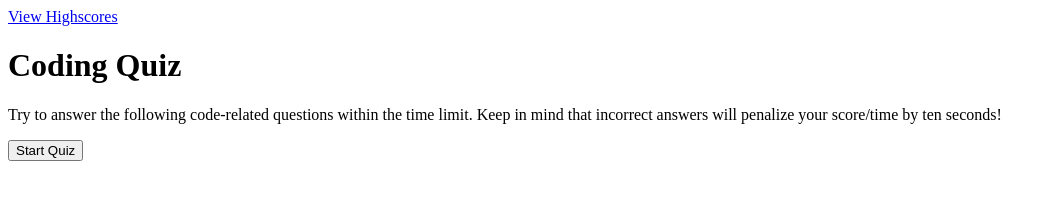
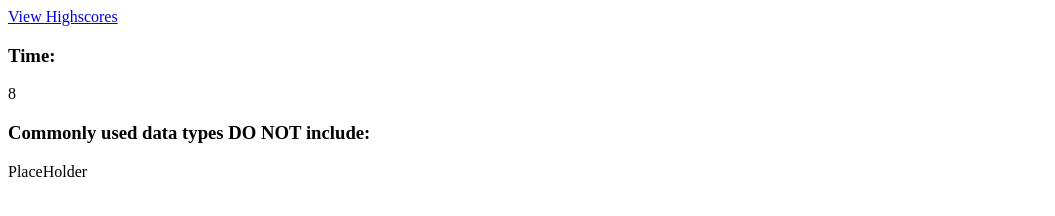
Before and after one commit to edamezcua/Code-Quiz, a plain HTML site: page index.html in a window 1280 px wide. Both pictures are taken after a click on the button "Start Quiz". Shown: the whole page, without its empty margins (0-1055 px from the left). Drawn offline with Linux system fonts and the light colour scheme.

Commit message:
added questions, rendered questions, and added start event listener

```diff
--- a/assets/styles.css
+++ b/assets/styles.css
@@ -0,0 +1,3 @@
+.hide {
+    display: none;
+}
--- a/index.html
+++ b/index.html
@@ -14,6 +14,8 @@
     <a href="highscores.hmtl">View Highscores</a>
     <!-- This is a wrapper -->
     <div id="wrapper">
+        <h3>Time:</h3>
+        <div id="time"></div>
         <!-- Div for timer -->
         <div id="currentTime"></div>
         <!-- Div for quiz content -->
@@ -22,9 +24,12 @@
             <p>Try to answer the following code-related questions within the time limit. Keep in mind that incorrect
                 answers
                 will penalize your score/time by ten seconds!</p>
-            <ul id="choicesUl"></ul>
             <!-- Buttons -->
             <button id="startTime">Start Quiz</button>
+        </div>
+        <div id="questions" class="hide">
+            <h3 id="qTitle">PlaceHolder</h3>
+            <div id="choicesUl">PlaceHolder</div>
         </div>
     </div>
     <script src="script.js"></script>
--- a/script.js
+++ b/script.js
@@ -0,0 +1,71 @@
+var timer = document.getElementById('time');
+var questionsDiv = document.getElementById('questionsDiv');
+var questionsEl = document.getElementById('questions');
+var currentQIndex = 0;
+var time = 10;
+var timerId;
+
+
+var questions = [
+    {
+        qTitle: "Commonly used data types DO NOT include:",
+        choicesUl: ["strings", "booleans", "alerts", "numbers"],
+        answer: "alerts"
+    },
+    {
+        qTitle: "The condition in an if / else statement is enclosed within ____.",
+        choicesUl: ["quotes", "curly brackets", "parentheses", "square brackets"],
+        answer: "parentheses"
+    },
+    {
+        qTitle: "Arrays in Javascript can be used to store ____.",
+        choicesUl: ["numbers and strings", "other arrays", "booleans", "all of the above"],
+        answer: "all of the above"
+    },
+    {
+        qTitle: "String values must be enclosed within ____ when being assigned to variables.",
+        choicesUl: ["commas", "curly brackets", "quotes", "parenthesis"],
+        answer: "quotes"
+    },
+    {
+        qTitle: "A very useful tool for used during development and debugging for printing content to the debugger is:",
+        choicesUl: ["Javascript", "terminal / bash", "for loops", "console log"],
+        answer: "console log"
+    },
+
+];
+
+document.getElementById('startTime').addEventListener("click", start);
+
+//question[0].qTitle = "whats up"
+function getQuestion(){
+    var currentQuestion = questions[currentQIndex];
+    var title = document.getElementById('qTitle');
+    title.textContent = currentQuestion.qTitle
+}
+
+function quizQuit(){
+    clearInterval(timerId);
+}
+
+function timeTick(){
+    time--
+    timer.textContent = time;
+
+    if (time <= 0) {
+        quizQuit();
+    }
+}
+
+function start(){
+
+    questionsDiv.setAttribute('class', 'hide');
+    questionsEl.removeAttribute('class', 'hide')
+
+
+    timerId = setInterval(timeTick, 1000);
+    timer.textContent = time;
+    console.log('here');
+    getQuestion();
+
+}
```
Also changed, not shown: highscores.html (+13 -0 lines).
